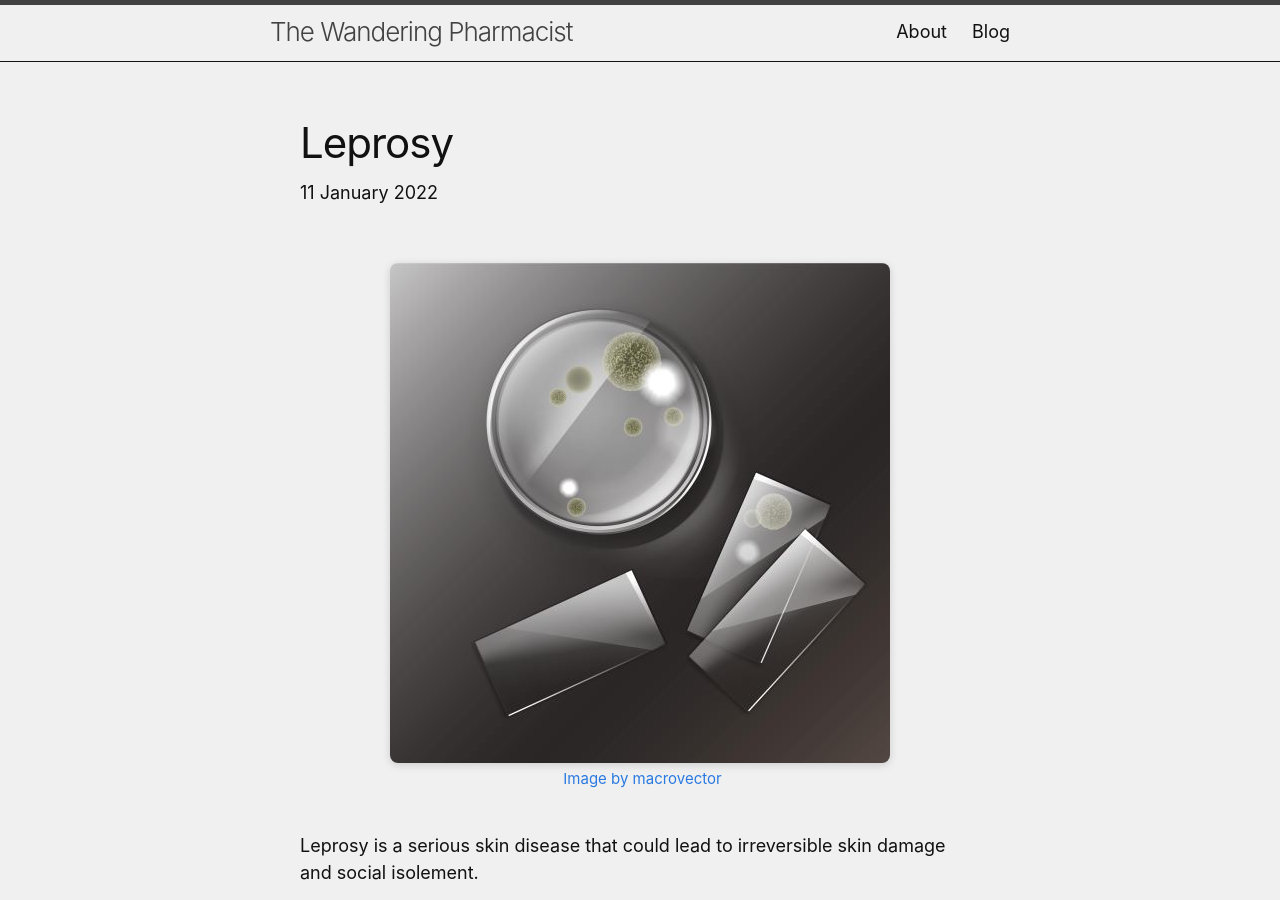
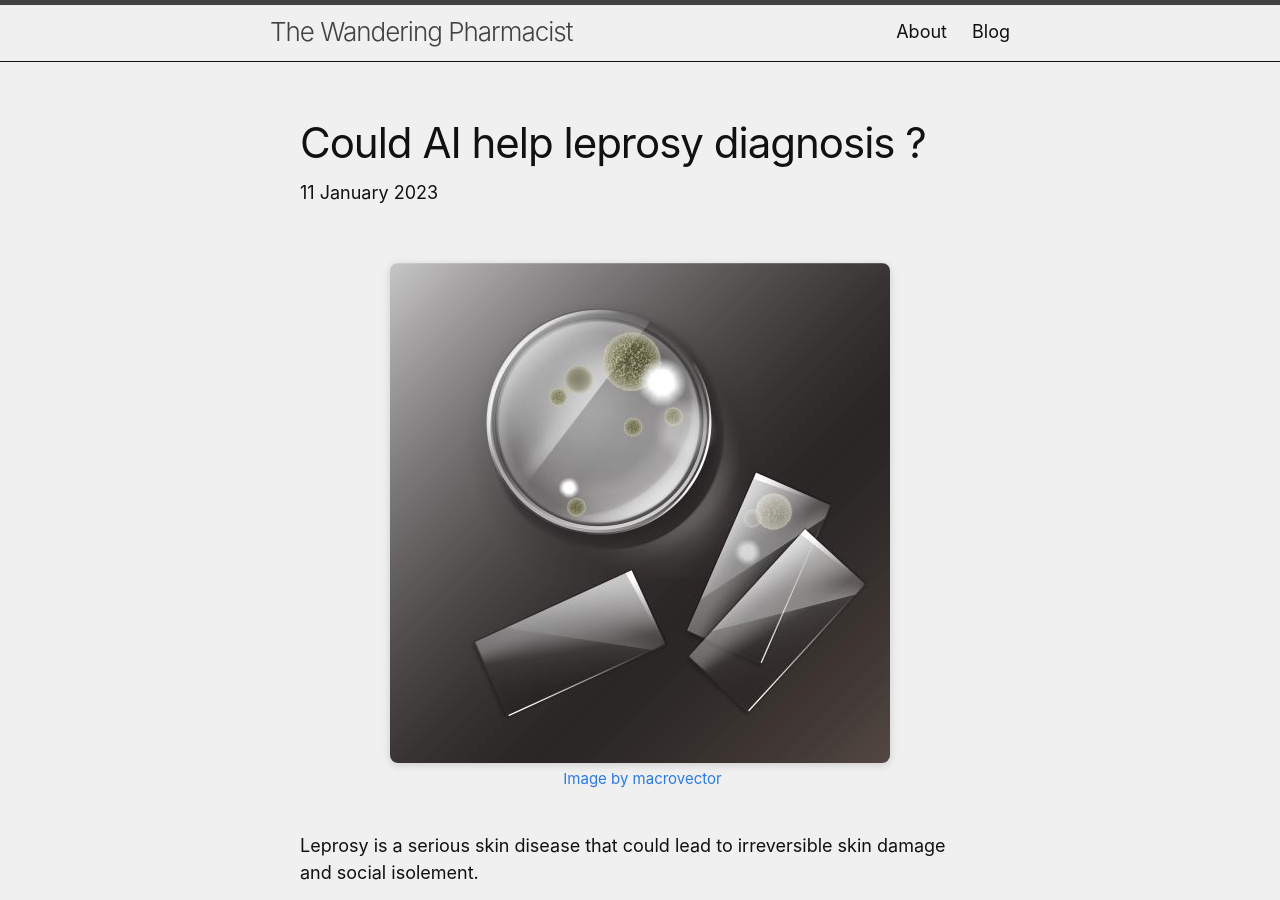
Before and after one commit to CMagnac/CMagnac-first-blog, a Jekyll site: the page built from _posts/2023-01-11-leprosy.md, in a window 1280 px wide and 900 px high. Built offline with Jekyll 4.4.1, drawn with Linux system fonts in a browser that asks for light colours.

Commit message:
Update post date and post title

```diff
--- a/_posts/2023-01-11-leprosy.md
+++ b/_posts/2023-01-11-leprosy.md
@@ -1,7 +1,7 @@
 ---
 layout: post
-title: Leprosy
-date: 2022-01-11 10:00:09 +0200
+title: Could AI help leprosy diagnosis ?
+date: 2023-01-11 10:00:09 +0200
 permalink: blog/:title
 image: infectiology.jpg
 caption: <a href="https://www.freepik.com/free-vector/vector-petri-dish-with-molds-bacterial-colonies-top-view-isolated-background_11061199.htm#query=leprosy&from_query=leprosy%20disease&position=49&from_view=search&track=ais">Image by macrovector</a>
```
